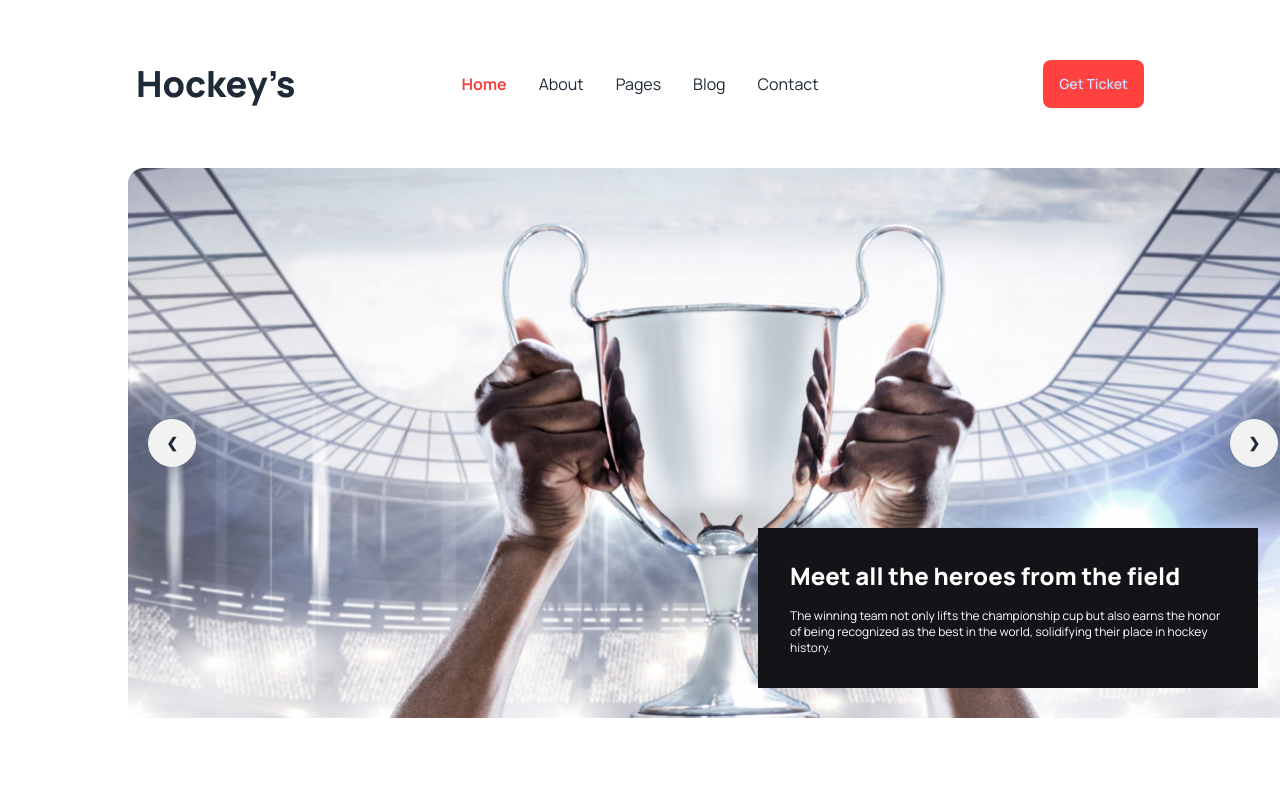
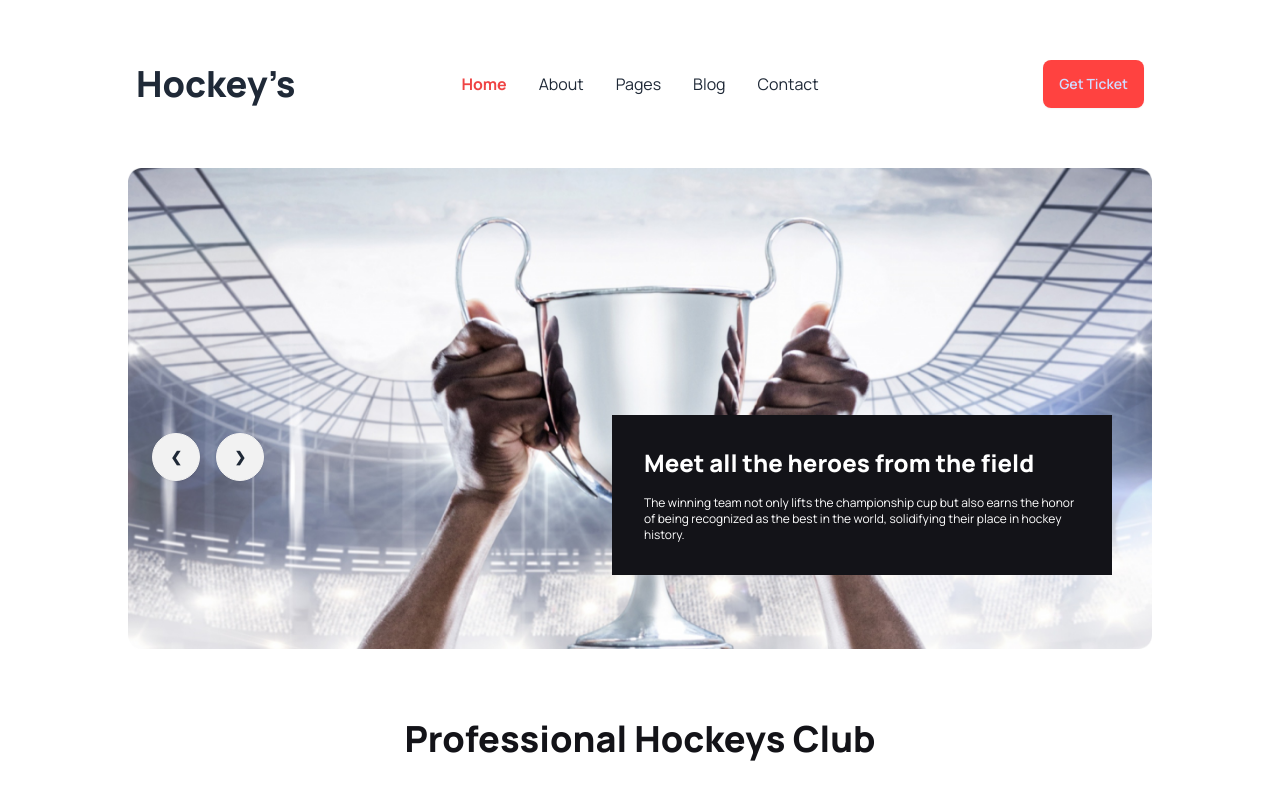
Before and after one commit to mddalimmiah/B9A3-Hockeys, a plain HTML site: page index.html in a window 1280 px wide. Shown: the top 788 px of the page. Drawn offline with nearby package versions, Linux system fonts and the light colour scheme.

Commit message:
added sometext

```diff
--- a/index.html
+++ b/index.html
@@ -77,40 +77,18 @@
             </div>
         </div>
         <div class="container mx-auto px-8 lg:px-32 my-12">
-            <div class="relative w-[1170px] h-[600px]">
-                <div class="carousel w-full ">
-                    <!-- slide-1
-                    <div id="slide1" class="carousel-item relative w-full h-[90vh] bg-center bg-no-repeat bg-cover bg-[url(./images/1.png)]">
-                        <div class="absolute flex justify-between transform -translate-y-16 space-x-8 left-10 bottom-80 ">
-                            <a href="#slide3" class="btn btn-circle">❮</a>
-                            <a href="#slide1" class="btn btn-circle">❯</a>
-                        </div>
-                    </div>
-                    slide-2
-                    <div id="slide2" class="carousel-item relative w-full h-[90vh] bg-center bg-no-repeat bg-cover bg-[url(./images/1.png)]">
-                        <div class="absolute flex justify-between transform -translate-y-16 space-x-8 left-10 bottom-80 ">
-                            <a href="#slide1" class="btn btn-circle">❮</a>
-                            <a href="#slide3" class="btn btn-circle">❯</a>
-                        </div>
-                    </div>
-
-                    slide-3
-                    <div id="slide3" class="carousel-item relative w-full h-[90vh] bg-center bg-no-repeat bg-cover bg-[url(./images/1.png)]">
-                        <div class="absolute flex justify-between transform -translate-y-16 space-x-8 left-10 bottom-80 ">
-                            <a href="#slide2" class="btn btn-circle">❮</a>
-                            <a href="#slide3" class="btn btn-circle">❯</a>
-                        </div>
-                    </div> -->
-                    <div id="slide1" class="carousel-item relative w-full">
+            <div class="relative">
+                <div class="carousel w-full  ">
+                        <div id="slide1" class="carousel-item relative w-full">
                         <img src="images/1.png" class="w-full" />
-                        <div class="absolute flex justify-between transform -translate-y-1/2 left-5 right-5 top-1/2">
+                        <div class="absolute flex  transform translate-y-1/2 space-x-4 left-6 top-1/2  ">
                           <a href="#slide4" class="btn btn-circle">❮</a>
                           <a href="#slide2" class="btn btn-circle">❯</a>
                         </div>
                     </div>
                     <div id="slide2" class="carousel-item relative w-full">
                         <img src="images/1.png" class="w-full" />
-                        <div class="absolute flex justify-between transform -translate-y-1/2 left-5 right-5 top-1/2">
+                        <div class="absolute flex transform translate-y-1/2 space-x-4 left-6 top-1/2 ">
                           <a href="#slide1" class="btn btn-circle">❮</a>
                           <a href="#slide3" class="btn btn-circle">❯</a>
                         </div>
@@ -129,7 +107,7 @@
                           <a href="#slide1" class="btn btn-circle">❯</a>
                         </div>
                     </div>
-            <div class=" mx-auto max-h-40 w-[500px] bg-[#131318] text-white px-8 py-8 absolute bottom-20 right-10">
+            <div class="max-h-40 mx-auto w-[500px] bg-[#131318] text-white px-8 py-8  lg:absolute lg:bottom-20 lg:right-10">
                 <h4 class="text-2xl font-extrabold ">Meet all the heroes from the field</h4>
                 <p class="text-xs mt-4">
                     The winning team not only lifts the championship cup but also earns the honor of being recognized as
@@ -138,11 +116,12 @@
             </div>
 
         </div>
+        </div>
     </header>
     <main>
         <section class="container mx-auto">
             <div class="px-8 lg:px-32  my-12 mt-10">
-                <h2 class=" px-10 text-4xl font-extrabold text-center lg:px-4 py-4 text-[#131318] mb-4">Professional
+                <h2 class=" px-4 lg:px-10 text-4xl font-extrabold text-center py-4 text-[#131318] mb-4">Professional
                     Hockeys Club</h2>
                 <p class="text-center text-[#13131899] font-medium">Professional ice hockey (hockey) is the competition
                     of ice hockey in which participants are paid to play. <br>Professional competition began in North
```
